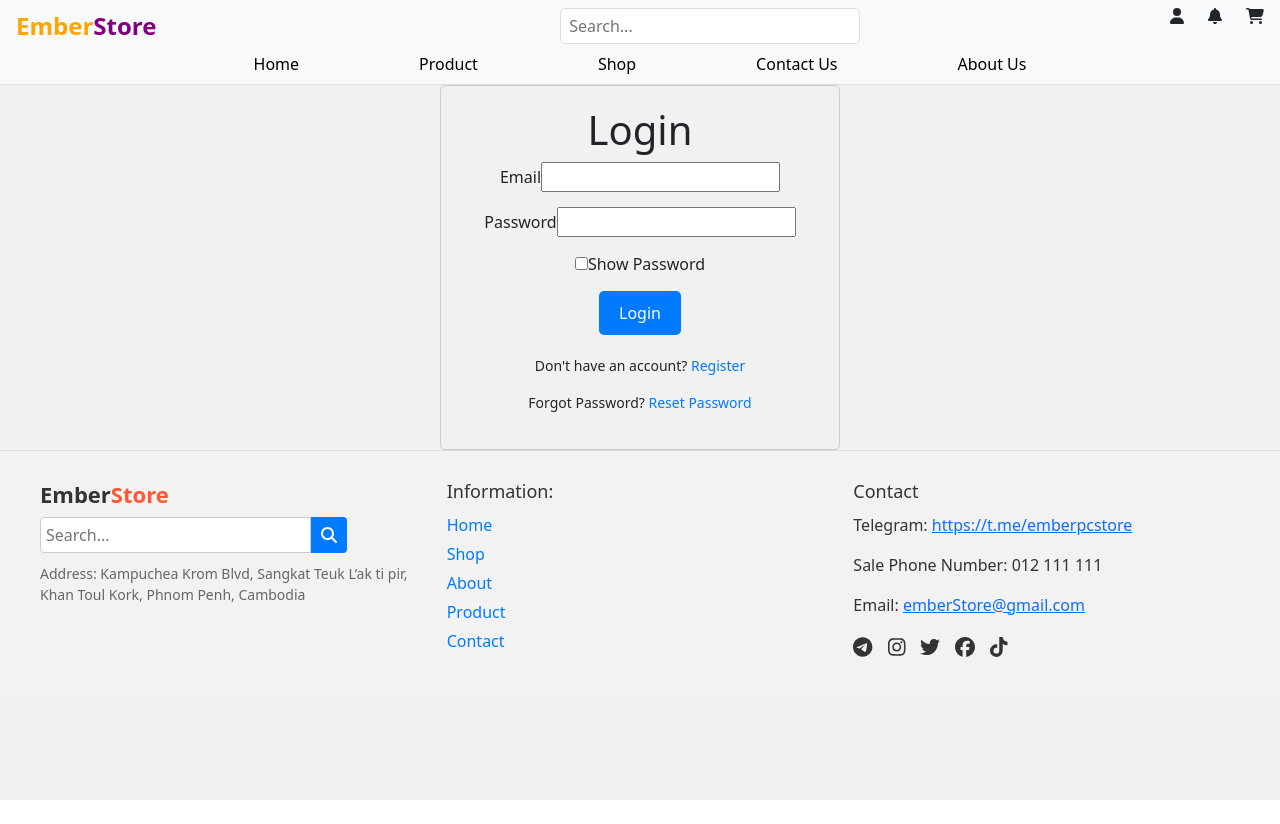
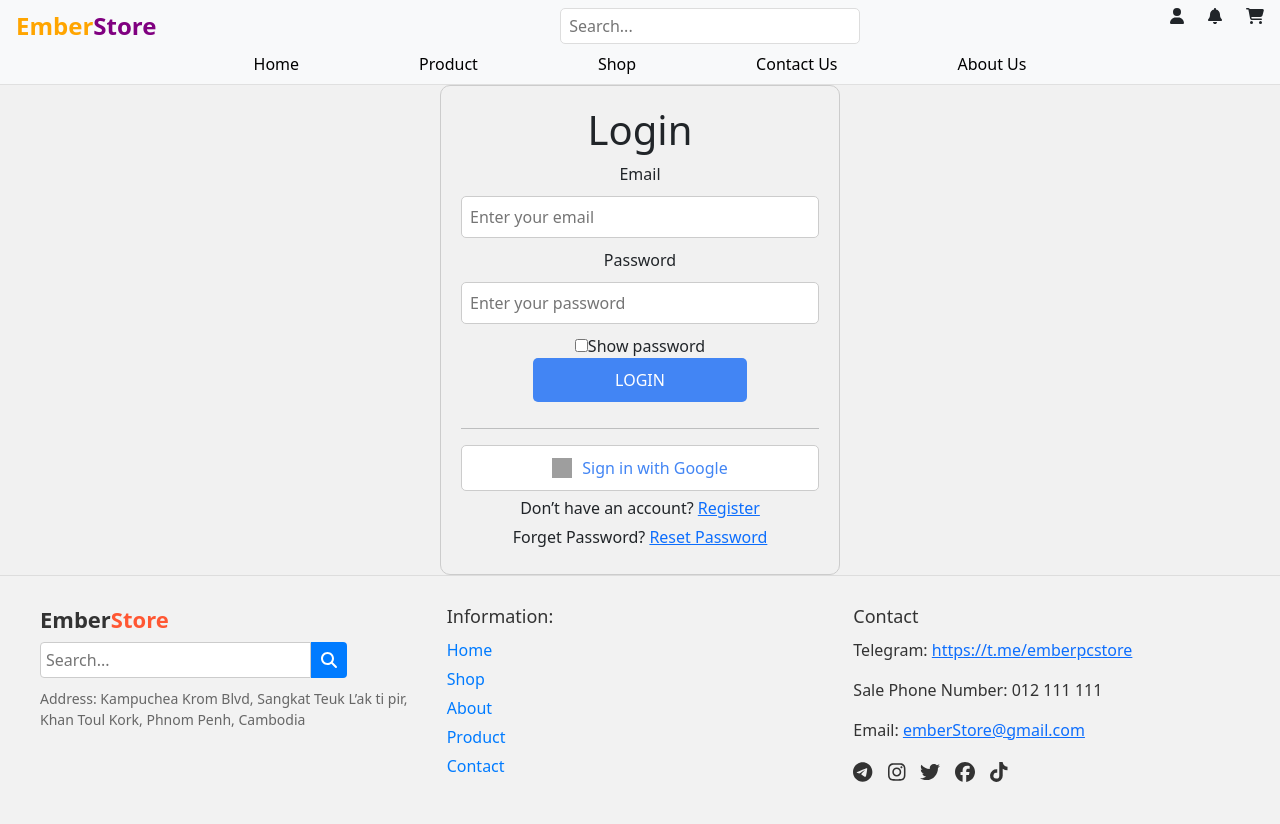
Before and after one commit to Panhariddh/E-Commerce, a Vue app: page /login in a window 1280 px wide. Before the commit the page ends 800 px from the top, so only its background shows below. Built offline with nearby package versions, Linux system fonts and the light colour scheme; grey boxes are pictures that could not be loaded.

Commit message:
change bg-color for HeroSection and Update login.vue by Bunly

```diff
--- a/src/components/HeroSection.vue
+++ b/src/components/HeroSection.vue
@@ -20,7 +20,7 @@
   align-items: center;
   justify-content: space-between;
   padding: 2rem;
-  background-color: #6c6767;
+  background-color: #ffffff;
 }
 
 .content {
--- a/src/views/Login.vue
+++ b/src/views/Login.vue
@@ -2,23 +2,39 @@
   <div class="login-container">
     <h1>Login</h1>
     <form @submit.prevent="handleLogin">
-        <div class="form-group">
+      <div>
         <label for="email">Email</label>
-          <input type="email" id="email" v-model="email" required />
+        <input type="email" id="email" placeholder="Enter your email" v-model="email" />
       </div>
-        <div class="form-group">
+      <div>
         <label for="password">Password</label>
-          <input :type="showPassword ? 'text' : 'password'" id="password" v-model="password" required />
+        <input
+          :type="showPassword ? 'text' : 'password'"
+          id="password"
+          placeholder="Enter your password"
+          v-model="password"
+        />
       </div>
-        <div class="form-group">
+      <div>
         <input type="checkbox" id="show-password" v-model="showPassword" />
-          <label for="show-password">Show Password</label>
+        <label for="show-password">Show password</label>
       </div>
-        <button type="submit">Login</button>
+      <button type="submit" class="login-button">LOGIN</button>
     </form>
-      <div class="extra-links">
-        <p>Don't have an account? <router-link to="/register">Register</router-link></p>
-        <p>Forgot Password? <router-link to="/reset-password">Reset Password</router-link></p>
+
+    <hr />
+
+    <!-- Google Login Button -->
+    <div class="google-login">
+      <button>
+        <img src="https://cdn1.iconfinder.com/data/icons/google-s-logo/150/Google_Icons-09-512.png" alt="Google Logo" class="google-logo" />
+        Sign in with Google
+      </button>
+    </div>
+
+    <div class="additional-links">
+      <p>Don’t have an account? <router-link to="/register">Register</router-link></p>
+      <p>Forget Password? <router-link to="/reset-password">Reset Password</router-link></p>
     </div>
   </div>
 </template>
@@ -27,9 +43,9 @@
 export default {
   data() {
     return {
-        email: '',
-        password: '',
-        showPassword: false,
+      email: "",
+      password: "",
+      showPassword: false, // Bind showPassword to control the checkbox
     };
   },
   methods: {
@@ -42,37 +58,60 @@
 </script>
 
 <style scoped>
+/* Add your styles here */
 .login-container {
+  text-align: center;
   max-width: 400px;
-    margin: auto;
+  margin: 0 auto;
   padding: 20px;
   border: 1px solid #ccc;
+  border-radius: 10px;
+}
+
+form {
+  margin-bottom: 5px;
+}
+
+input[type="email"],
+input[type="password"] {
+  width: 100%;
+  padding: 8px;
+  margin: 10px 0;
+  border: 1px solid #ccc;
   border-radius: 5px;
-    text-align: center;
 }
-  .form-group {
-    margin-bottom: 15px;
-  }
-  button {
-    background-color: #007bff;
+
+.login-button {
+  background-color: #4285f4;
   color: white;
-    padding: 10px 20px;
+  padding: 10px;
   border: none;
   border-radius: 5px;
   cursor: pointer;
+  width: 60%; /* Ensures the login button spans the full width */
+  margin-bottom: 10px; /* Space between the login and Google button */
 }
-  button:hover {
-    background-color: #0056b3;
+
+.google-login button {
+  display: flex;
+  align-items: center;
+  justify-content: center;
+  background-color: white;
+  color: #4285f4;
+  padding: 10px;
+  border: 1px solid #ccc;
+  border-radius: 5px;
+  cursor: pointer;
+  width: 100%; /* Ensures the Google button spans the full width */
 }
-  .extra-links {
-    margin-top: 20px;
-    font-size: 14px;
+
+.google-logo {
+  width: 20px;
+  height: 20px;
+  margin-right: 10px;
 }
-  .extra-links a {
-    color: #007bff;
-    text-decoration: none;
-  }
-  .extra-links a:hover {
-    text-decoration: underline;
+
+.additional-links p {
+  margin: 5px 0;
 }
 </style>
```
Lines whose indentation alone changed are shown as unchanged.
